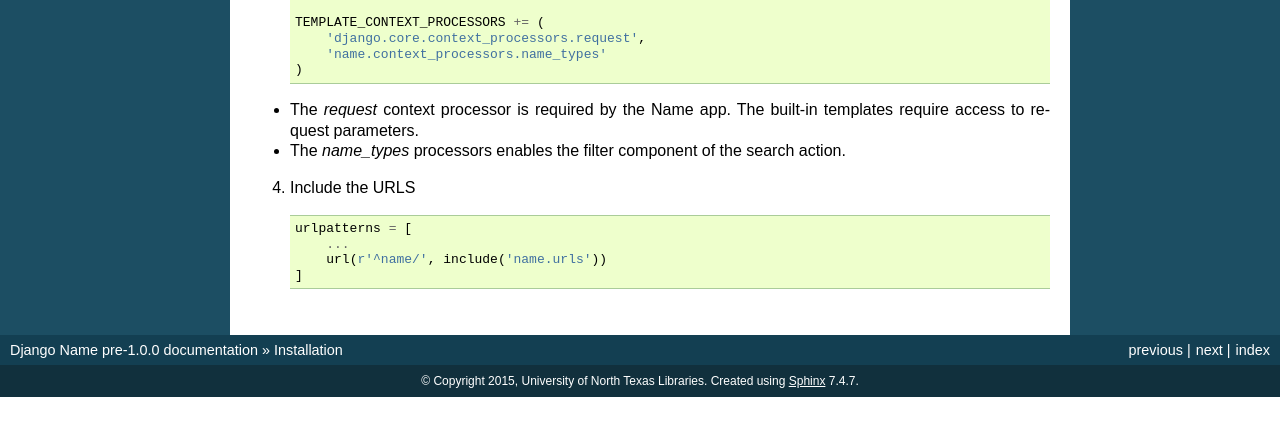
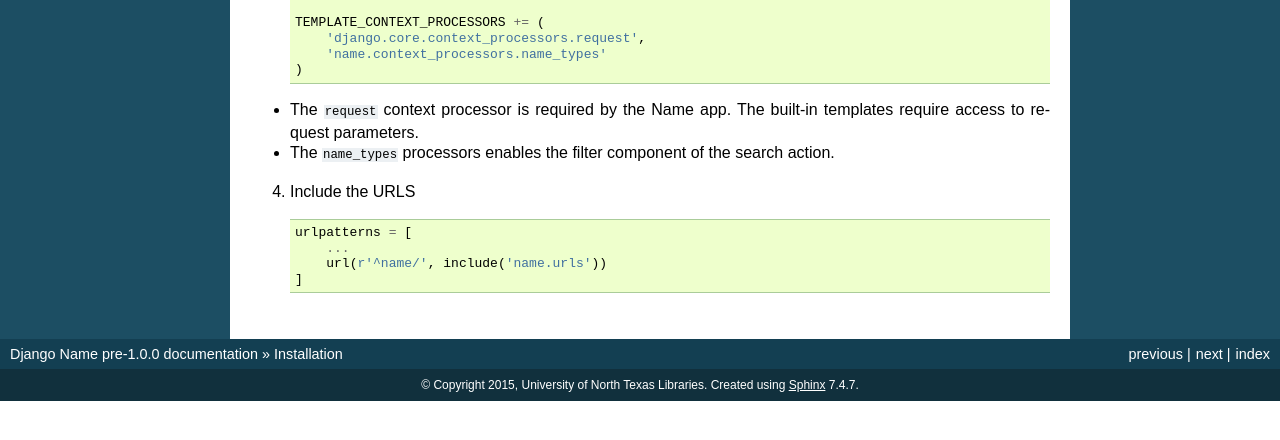
Before and after one commit to unt-libraries/django-name, a Sphinx documentation site: the page built from docs/installation.rst, in a window 1280 px wide. Shown: the part 415-855 px from the top of the page. Built offline with Sphinx 7.4.7, drawn with Linux system fonts in a browser that asks for light colours; pages that are not in the unit, such as notebooks, are missing from menus.

Commit message:
Formatting.

```diff
--- a/docs/installation.rst
+++ b/docs/installation.rst
@@ -27,9 +27,9 @@ Installation
         'name.context_processors.name_types'
     )
 
-- The `request` context processor is required by the Name app. The built-in templates require access to request parameters.
+- The ``request`` context processor is required by the Name app. The built-in templates require access to request parameters.
 
-- The `name_types` processors enables the filter component of the search action.
+- The ``name_types`` processors enables the filter component of the search action.
 
 4. Include the URLS ::
 
```
